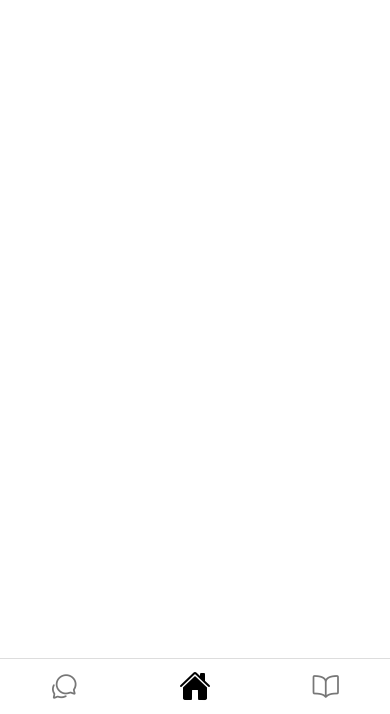
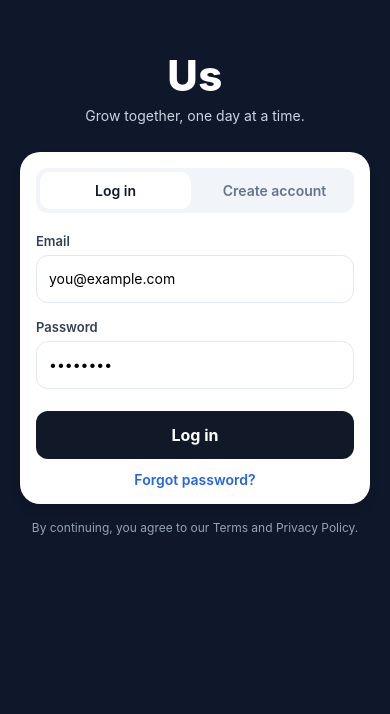
Before and after one commit to BenjaminSoYH/us-dh25, a React Native app: screen /SignIn in a window 390 px wide. Shown: the part 130-844 px from the top of the page. Built offline with nearby package versions, Linux system fonts and the light colour scheme.

Commit message:
added login / signup screen

```diff
--- a/navigation/AppNavigator.tsx
+++ b/navigation/AppNavigator.tsx
@@ -1,40 +1,30 @@
-import React from "react";
-import { View, TouchableOpacity, StyleSheet } from "react-native";
-import Ionicons from "@expo/vector-icons/Ionicons";
+import React from 'react';
+import { createNativeStackNavigator } from '@react-navigation/native-stack';
+import SignInScreen from '../screens/LoginAndRegisterScreen';
+import { View, Text } from 'react-native';
 
-export default function AppNavigator() {
+// TEMP placeholder so navigation.navigate('CoupleGate') won't crash.
+// We'll replace this with the real pairing flow later.
+function CoupleGateScreen() {
   return (
-    <View style={styles.container}>
-      {/* Question Icon */}
-      <TouchableOpacity>
-        <Ionicons name="chatbubbles-outline" size={28} color="#777" />
-      </TouchableOpacity>
-
-      {/* Home Icon */}
-      <TouchableOpacity>
-        <Ionicons name="home" size={32} color="#000" />
-      </TouchableOpacity>
-
-      {/* Journal Icon */}
-      <TouchableOpacity>
-        <Ionicons name="book-outline" size={28} color="#777" />
-      </TouchableOpacity>
+    <View style={{ flex: 1, alignItems: 'center', justifyContent: 'center' }}>
+      <Text>CoupleGate (placeholder)</Text>
     </View>
   );
 }
 
-const styles = StyleSheet.create({
-  container: {
-    flexDirection: "row",
-    justifyContent: "space-around",
-    alignItems: "center",
-    backgroundColor: "#fff",
-    paddingVertical: 10,
-    borderTopWidth: 1,
-    borderTopColor: "#ddd",
-    position: "absolute",
-    bottom: 0,
-    left: 0,
-    right: 0,
-  },
-});
+export type RootStackParamList = {
+  SignIn: undefined;
+  CoupleGate: undefined;
+};
+
+const Stack = createNativeStackNavigator<RootStackParamList>();
+
+export default function AppNavigator() {
+  return (
+    <Stack.Navigator initialRouteName="SignIn" screenOptions={{ headerShown: false }}>
+      <Stack.Screen name="SignIn" component={SignInScreen} />
+      <Stack.Screen name="CoupleGate" component={CoupleGateScreen} />
+    </Stack.Navigator>
+  );
+}
--- /dev/null
+++ b/screens/LoginAndRegisterScreen.tsx
@@ -0,0 +1,215 @@
+import React, { useState } from 'react';
+import {
+  SafeAreaView,
+  View,
+  Text,
+  TextInput,
+  TouchableOpacity,
+  KeyboardAvoidingView,
+  Platform,
+  ScrollView,
+  StyleSheet,
+  ActivityIndicator,
+  Alert,
+} from 'react-native';
+import { useNavigation } from '@react-navigation/native';
+
+export default function SignInScreen() {
+  const navigation = useNavigation<any>(); // we'll type this later when we add the Auth stack
+  const [mode, setMode] = useState<'signin' | 'signup'>('signin');
+  const [email, setEmail] = useState('');
+  const [password, setPassword] = useState('');
+  const [confirm, setConfirm] = useState('');
+  const [loading, setLoading] = useState(false);
+
+  function validate(): boolean {
+    if (!email.trim() || !password.trim()) {
+      Alert.alert('Missing info', 'Please enter your email and password.');
+      return false;
+    }
+    // Extremely light email check for now
+    if (!email.includes('@')) {
+      Alert.alert('Invalid email', 'Please enter a valid email.');
+      return false;
+    }
+    if (password.length < 6) {
+      Alert.alert('Weak password', 'Password should be at least 6 characters.');
+      return false;
+    }
+    if (mode === 'signup' && password !== confirm) {
+      Alert.alert('Passwords do not match', 'Please confirm your password.');
+      return false;
+    }
+    return true;
+  }
+
+  async function handleSubmit() {
+    if (!validate()) return;
+
+    // UI-only for now — pretend to auth and move on
+    try {
+      setLoading(true);
+      // simulate a short network request
+      setTimeout(() => {
+        setLoading(false);
+        // after auth success, go to the pairing flow:
+        navigation.navigate('CoupleGate'); // make sure we add this screen to the nav next
+      }, 600);
+    } catch (e) {
+      setLoading(false);
+      Alert.alert('Error', 'Something went wrong. Please try again.');
+    }
+  }
+
+  return (
+    <SafeAreaView style={styles.safe}>
+      <KeyboardAvoidingView
+        behavior={Platform.select({ ios: 'padding', android: undefined })}
+        style={{ flex: 1 }}
+      >
+        <ScrollView contentContainerStyle={styles.scroll}>
+          <View style={styles.header}>
+            <Text style={styles.appName}>Us</Text>
+            <Text style={styles.tagline}>Grow together, one day at a time.</Text>
+          </View>
+
+          <View style={styles.card}>
+            <View style={styles.toggleRow}>
+              <TouchableOpacity
+                onPress={() => setMode('signin')}
+                style={[styles.toggleBtn, mode === 'signin' && styles.toggleActive]}
+                disabled={mode === 'signin'}
+              >
+                <Text style={[styles.toggleText, mode === 'signin' && styles.toggleTextActive]}>
+                  Log in
+                </Text>
+              </TouchableOpacity>
+              <TouchableOpacity
+                onPress={() => setMode('signup')}
+                style={[styles.toggleBtn, mode === 'signup' && styles.toggleActive]}
+                disabled={mode === 'signup'}
+              >
+                <Text style={[styles.toggleText, mode === 'signup' && styles.toggleTextActive]}>
+                  Create account
+                </Text>
+              </TouchableOpacity>
+            </View>
+
+            <View style={styles.field}>
+              <Text style={styles.label}>Email</Text>
+              <TextInput
+                style={styles.input}
+                autoCapitalize="none"
+                keyboardType="email-address"
+                placeholder="you@example.com"
+                value={email}
+                onChangeText={setEmail}
+              />
+            </View>
+
+            <View style={styles.field}>
+              <Text style={styles.label}>Password</Text>
+              <TextInput
+                style={styles.input}
+                secureTextEntry
+                placeholder="••••••••"
+                value={password}
+                onChangeText={setPassword}
+              />
+            </View>
+
+            {mode === 'signup' && (
+              <View style={styles.field}>
+                <Text style={styles.label}>Confirm password</Text>
+                <TextInput
+                  style={styles.input}
+                  secureTextEntry
+                  placeholder="••••••••"
+                  value={confirm}
+                  onChangeText={setConfirm}
+                />
+              </View>
+            )}
+
+            <TouchableOpacity style={styles.primaryBtn} onPress={handleSubmit} disabled={loading}>
+              {loading ? <ActivityIndicator /> : (
+                <Text style={styles.primaryText}>
+                  {mode === 'signin' ? 'Log in' : 'Create account'}
+                </Text>
+              )}
+            </TouchableOpacity>
+
+            {mode === 'signin' && (
+              <TouchableOpacity onPress={() => Alert.alert('Reset password', 'Coming soon!')}>
+                <Text style={styles.link}>Forgot password?</Text>
+              </TouchableOpacity>
+            )}
+          </View>
+
+          <View style={styles.footerNote}>
+            <Text style={styles.noteText}>
+              By continuing, you agree to our Terms and Privacy Policy.
+            </Text>
+          </View>
+        </ScrollView>
+      </KeyboardAvoidingView>
+    </SafeAreaView>
+  );
+}
+
+const styles = StyleSheet.create({
+  safe: { flex: 1, backgroundColor: '#0f172a' }, // slate-900 vibe
+  scroll: { flexGrow: 1, padding: 20, justifyContent: 'center' },
+  header: { marginBottom: 28, alignItems: 'center' },
+  appName: { fontSize: 42, fontWeight: '800', color: 'white', letterSpacing: 0.5 },
+  tagline: { marginTop: 6, fontSize: 14, color: '#cbd5e1' },
+  card: {
+    backgroundColor: 'white',
+    borderRadius: 20,
+    padding: 16,
+    shadowColor: '#000',
+    shadowOpacity: 0.12,
+    shadowRadius: 10,
+    shadowOffset: { width: 0, height: 6 },
+    elevation: 3,
+  },
+  toggleRow: {
+    flexDirection: 'row',
+    gap: 8,
+    backgroundColor: '#f1f5f9',
+    borderRadius: 12,
+    padding: 4,
+    marginBottom: 12,
+  },
+  toggleBtn: {
+    flex: 1,
+    paddingVertical: 10,
+    borderRadius: 10,
+    alignItems: 'center',
+  },
+  toggleActive: { backgroundColor: 'white' },
+  toggleText: { fontWeight: '600', color: '#64748b' },
+  toggleTextActive: { color: '#111827' },
+  field: { marginVertical: 8 },
+  label: { fontSize: 13, color: '#334155', marginBottom: 6, fontWeight: '600' },
+  input: {
+    height: 48,
+    borderWidth: 1,
+    borderColor: '#e2e8f0',
+    borderRadius: 12,
+    paddingHorizontal: 12,
+    backgroundColor: 'white',
+  },
+  primaryBtn: {
+    marginTop: 14,
+    height: 48,
+    borderRadius: 12,
+    alignItems: 'center',
+    justifyContent: 'center',
+    backgroundColor: '#111827',
+  },
+  primaryText: { color: 'white', fontWeight: '700', fontSize: 16 },
+  link: { textAlign: 'center', marginTop: 12, color: '#2563eb', fontWeight: '600' },
+  footerNote: { marginTop: 16, alignItems: 'center' },
+  noteText: { color: '#94a3b8', fontSize: 12, textAlign: 'center' },
+});
```
Also changed, not shown: screens/CoupleGateScreen.tsx (added), screens/PairingScreen.tsx (added), 1 other file (tests, documents, lock files or other folders).
